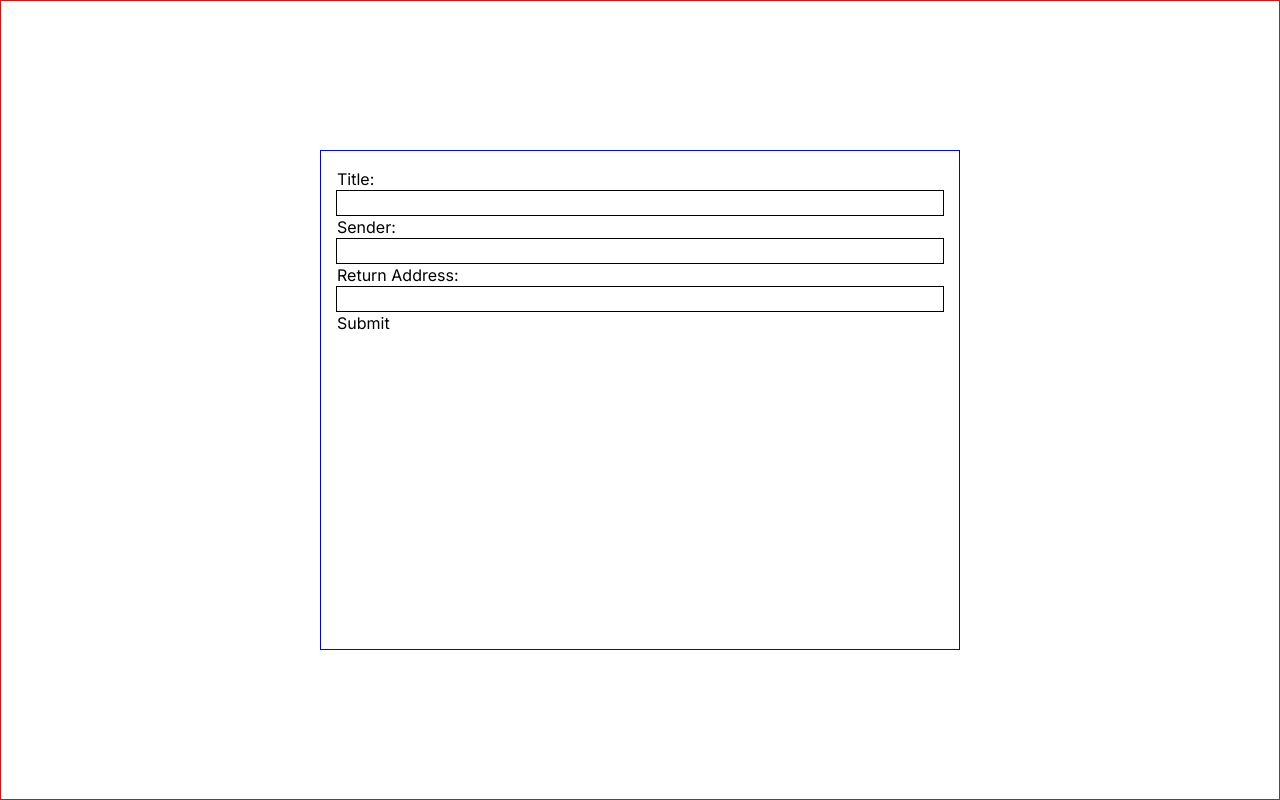
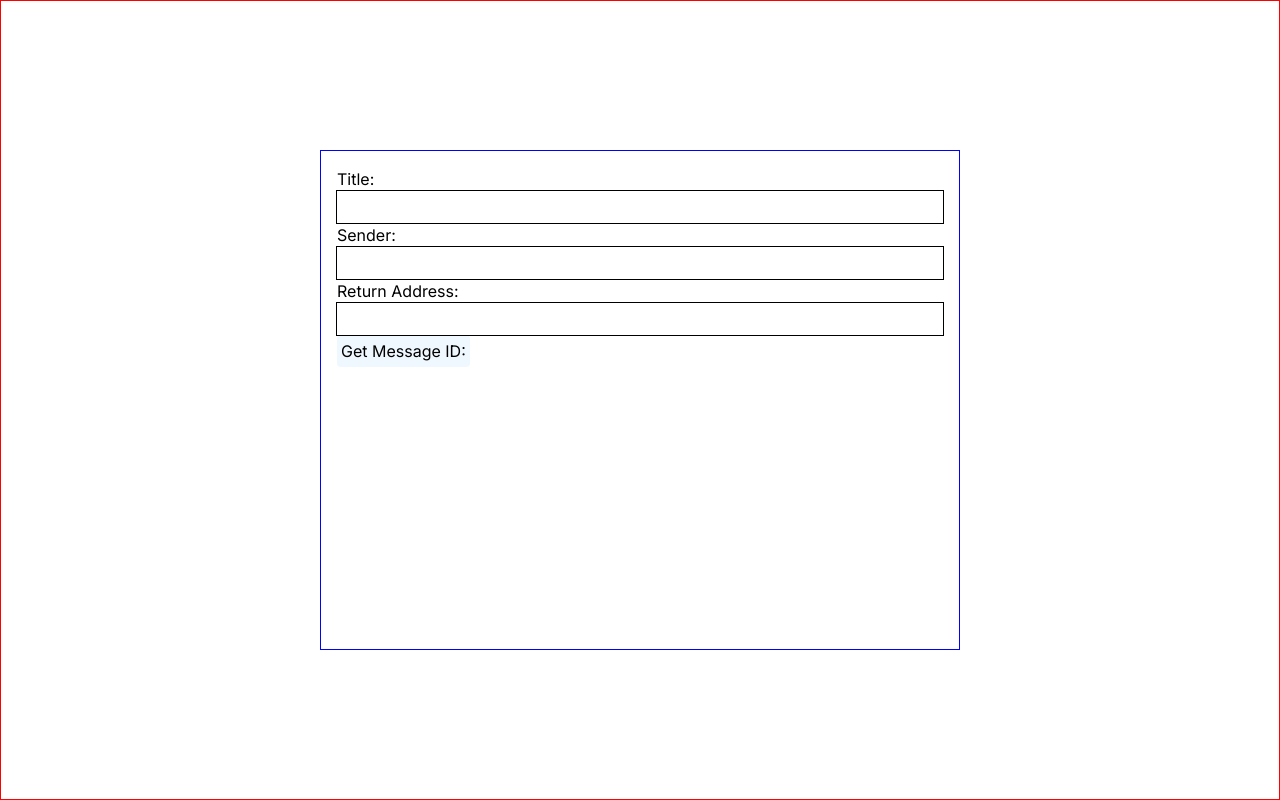
Before and after one commit to mavericks-db/pdf_printer_frontend, a Next.js app: page / in a window 1280 px wide. Built offline with nearby package versions, Linux system fonts and the light colour scheme.

Commit message:
Pass form inputs to server

```diff
--- a/app/globals.css
+++ b/app/globals.css
@@ -37,4 +37,11 @@ input {
   display: block;
   outline: 1px solid black;
   width: 100%;
+  padding: 0.25rem 0.5rem;
 }
+
+button[type='submit'] {
+  background-color: aliceblue;
+  padding: 0.25rem;
+  border-radius: 0.25rem;
+}
--- a/app/page.tsx
+++ b/app/page.tsx
@@ -1,36 +1,76 @@
-'use client'
-import { useState} from 'react'
+"use client";
+import { useState } from "react";
 
 export default function Home() {
-  const [formData, setFormData] = useState({ title: '', rtnName: '', rtnAddress1: '' });
+  const [formData, setFormData] = useState({});
+  const [messageID, setMessageID] = useState();
+  const [file, setFile] = useState<File | undefined>();
+
+  const handleFile = (e: any) => {
+    e.preventDefault();
+    const formData = new FormData();
+    formData.append("file", file);
+    console.log(formData);
+  };
 
   const handleChange = (e: any) => {
     const { name, value } = e.target;
-    setFormData({...formData, [name]: value})
-  }
+    setFormData({ ...formData, [name]: value });
+  };
 
-  const handleSubmit = (e: any) => {
+  const handleSubmit = async (e: any) => {
     e.preventDefault();
-    console.log("form submitted")
-    console.log(formData)
-  }
+    const response = await fetch(
+      `${process.env.NEXT_PUBLIC_API}/api/messages/new`,
+      {
+        method: "post",
+        headers: {
+          "Content-Type": "application/json",
+        },
+        body: JSON.stringify(formData),
+      },
+    );
+
+    const data = await response.json();
+    setMessageID(data.data.messageID);
+    console.log(data);
+  };
 
   return (
     <div className='container flex flex-direction-column justify-center items-center'>
-      <form onSubmit={(e) => handleSubmit(e)}>
-        <label htmlFor='title'>
-          Title:
-        </label>
-          <input type='text' name='title' id='title' onChange={(e) => handleChange(e)} />
-        <label htmlFor='rtnName'>
-          Sender:
-        </label>
-          <input type='text' name='rtnName' id='rtnName' onChange={(e) => handleChange(e)} />
-        <label htmlFor='rtnAddress1'>
-          Return Address:
-        </label>
-          <input type='text' name='rtnAddress1' id='rtnAddress1' onChange={(e)=>handleChange(e)} />
-        <button type="submit">Submit</button>
+      <form onSubmit={(e) => handleSubmit(e)} encType='multipart/form-data'>
+        <label htmlFor='title'>Title:</label>
+        <input
+          type='text'
+          name='title'
+          id='title'
+          onChange={(e: any) => handleChange(e)}
+        />
+        <label htmlFor='rtnName'>Sender:</label>
+        <input
+          type='text'
+          name='rtnName'
+          id='rtnName'
+          onChange={(e: any) => handleChange(e)}
+        />
+        <label htmlFor='rtnAddress1'>Return Address:</label>
+        <input
+          type='text'
+          name='rtnAddress1'
+          id='rtnAddress1'
+          onChange={(e: any) => handleChange(e)}
+        />
+        {/* <label htmlFor='file'>Select PDF file:</label>
+        <input
+          type='file'
+          accept='pdf'
+          name='pdf'
+          onChange={(e) => handleFile(e)}
+        /> */}
+        <button type='submit'>
+          Get Message ID:
+          {messageID ? messageID : ""}
+        </button>
       </form>
     </div>
   );
--- a/package.json
+++ b/package.json
@@ -3,7 +3,7 @@
   "version": "0.1.0",
   "private": true,
   "scripts": {
-    "dev": "concurrently \"next dev\" \"prettier-watch\"",
+    "dev": "concurrently \"next dev\" \"npm run prettier-watch\"",
     "prettier-watch": "onchange \"app/**/*\" -- prettier \"app/**/*.tsx\" --write",
     "build": "next build",
     "start": "next start",
```
